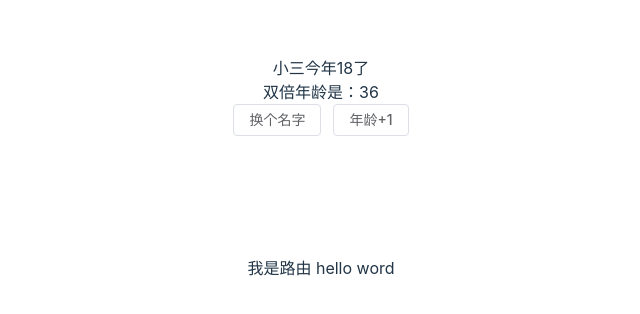
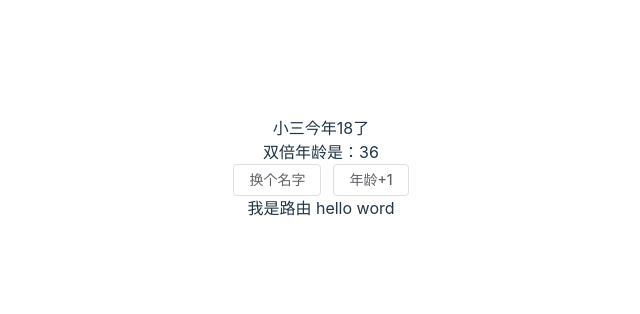
Before and after one commit to ls57765867/ls-vue3-init, a Vue app: page /hello in a window 1280 px wide. Shown: the part 232-546 px from the top of the page, without its empty margins (319-959 px from the left). Built offline with nearby package versions, Linux system fonts and the light colour scheme.

Commit message:
添加tailwindcss

```diff
--- a/package.json
+++ b/package.json
@@ -16,13 +16,16 @@
     "@vitejs/plugin-vue": "^4.1.0",
     "@vue/eslint-config-prettier": "^7.1.0",
     "@vue/eslint-config-typescript": "^11.0.2",
+    "autoprefixer": "^10.4.14",
     "eslint": "^8.37.0",
     "eslint-config-prettier": "^8.8.0",
     "eslint-loader": "^4.0.2",
     "eslint-plugin-import": "^2.27.5",
     "eslint-plugin-prettier": "^4.2.1",
     "eslint-plugin-vue": "^9.10.0",
+    "postcss": "^8.4.21",
     "prettier": "^2.8.7",
+    "tailwindcss": "^3.3.1",
     "typescript": "^4.9.3",
     "unplugin-auto-import": "^0.15.2",
     "unplugin-vue-components": "^0.24.1",
--- a/src/App.vue
+++ b/src/App.vue
@@ -3,8 +3,8 @@
   <div>双倍年龄是：{{ doubleAge }}</div>
   <el-button @click="editName">换个名字</el-button>
   <el-button @click="editAge">年龄+1</el-button>
-  <div>
-    <router-view style="margin-top: 120px"></router-view>
+  <div class="text-green-800 mt-10">
+    <router-view></router-view>
   </div>
 </template>
 
--- a/src/style.css
+++ b/src/style.css
@@ -78,3 +78,7 @@ button:focus-visible {
     background-color: #f9f9f9;
   }
 }
+
+@tailwind base;
+@tailwind components;
+@tailwind utilities;
```
Also changed, not shown: 1 other file (tests, documents, lock files or other folders).
